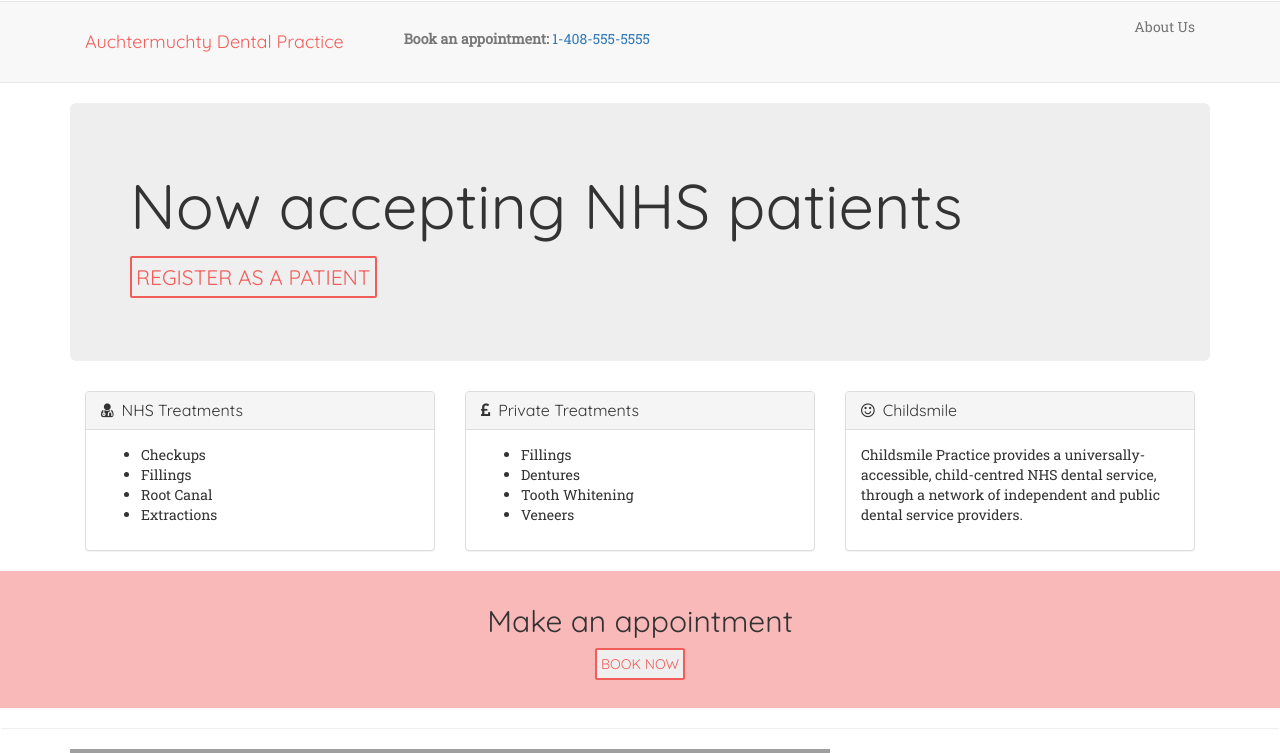
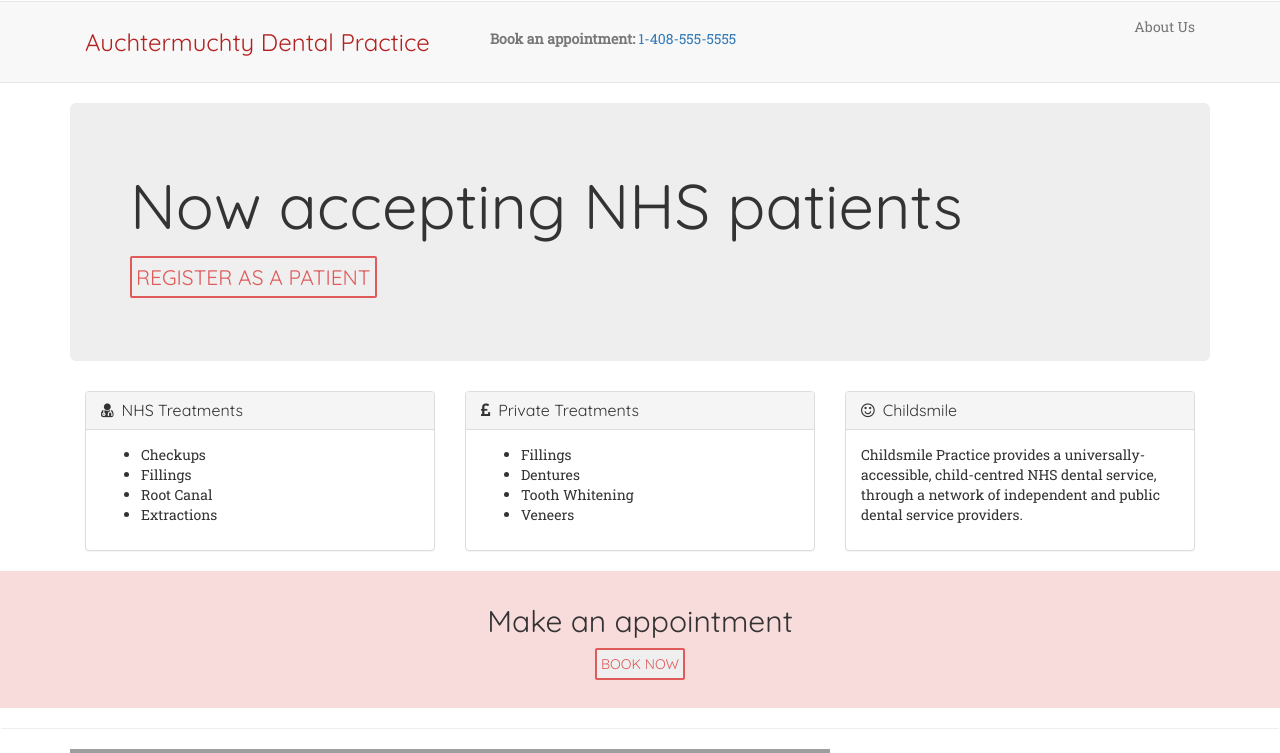
Before and after one commit to janewilson90/muchty, a PHP site: page / in a window 1280 px wide. Shown: the top 753 px of the page. Run offline with PHP 8.4, Linux system fonts and the light colour scheme; some libraries are stand-ins or nearby versions; grey boxes are pictures that could not be loaded.

Commit message:
New heart and footer

```diff
--- a/footer.php
+++ b/footer.php
@@ -1,5 +1,6 @@
+
+<footer>
   <div class="row">
-        <footer>
     <div class="container">
       <div class="col-md-6">
         <h4>British Dental Association</h4>
@@ -15,15 +16,18 @@
       </div>
       <div class="col-md-2">
         <h4>Copyright stuff</h4>
-              <p>
-                <span class="text">Made with</span>
-                <span class="heart">&#9829; </span>
-                <span class="text">in Dundee</span>
-              </p>
+
+      </div>
+
+    </div>
+  </div>
+  <div class="row">
+    <div class="love-dundee col s12">
+      <p>Made with <span class="heart pulse">&#9829;</span> in Dundee</p>
     </div>
   </div>
 </footer>
-      </div>
+
 
 
 
--- a/index.php
+++ b/index.php
@@ -50,8 +50,8 @@
                 <h3 class="panel-title"><i class="fa fa-smile-o"></i>Childsmile</h3>
               </div>
               <div class="panel-body">
-                <p>Childsmile Practice provides a universally-accessible, child-centred NHS dental service, through a network of independent and public dental service providers.</p>
-              </div>
+                <p>Childsmile Practice provides a universally-accessible, child-centred NHS dental service, through a network of independent and public dental service providers.</p
+>              </div>
             </div>
           </div>
 
--- a/sass/_mixins.sass
+++ b/sass/_mixins.sass
@@ -106,3 +106,82 @@
     a
       color: $color
       text-decoration: none
+
+
+=love-dundee($size1, $size2, $text-align)
+  font: italic $size1 Georgia
+  text-align: $text-align
+  .heart
+    font-style: normal
+    font-size: $size2
+    text-align: center
+    color: firebrick
+  .pulse
+    -webkit-animation: pulse 1s linear infinite
+    -moz-animation: pulse 1s linear infinite
+    -ms-animation: pulse 1s linear infinite
+    animation: pulse 1s linear infinite
+
+  @keyframes "pulse"
+    0%
+      -webkit-transform: scale(1.1)
+      -moz-transform: scale(1.1)
+      -o-transform: scale(1.1)
+      -ms-transform: scale(1.1)
+      transform: scale(1.1)
+
+    50%
+      -webkit-transform: scale(0.8)
+      -moz-transform: scale(0.8)
+      -o-transform: scale(0.8)
+      -ms-transform: scale(0.8)
+      transform: scale(0.8)
+
+    100%
+      -webkit-transform: scale(1)
+      -moz-transform: scale(1)
+      -o-transform: scale(1)
+      -ms-transform: scale(1)
+      transform: scale(1)
+
+
+  @-moz-keyframes pulse
+    0%
+      -moz-transform: scale(1.1)
+      transform: scale(1.1)
+
+    50%
+      -moz-transform: scale(0.8)
+      transform: scale(0.8)
+
+    100%
+      -moz-transform: scale(1)
+      transform: scale(1)
+
+
+  @-webkit-keyframes "pulse"
+    0%
+      -webkit-transform: scale(1.1)
+      transform: scale(1.1)
+
+    50%
+      -webkit-transform: scale(0.8)
+      transform: scale(0.8)
+
+    100%
+      -webkit-transform: scale(1)
+      transform: scale(1)
+
+
+  @-ms-keyframes "pulse"
+    0%
+      -ms-transform: scale(1.1)
+      transform: scale(1.1)
+
+    50%
+      -ms-transform: scale(0.8)
+      transform: scale(0.8)
+
+    100%
+      -ms-transform: scale(1)
+      transform: scale(1)
--- a/sass/_settings.sass
+++ b/sass/_settings.sass
@@ -1,5 +1,6 @@
 
 //COLOURS//
-$muchty-red: #f25d59
+$muchty-red: #b22222
 $muchty-red-light: lighten($muchty-red, 20%)
+$muchty-red-lighter: lighten($muchty-red, 50%)
 $muchty-red-dark: darken($muchty-red, 20%)
--- a/sass/muchty.sass
+++ b/sass/muchty.sass
@@ -12,17 +12,19 @@ body
   width: auto !important
   overflow-x: hidden !important
 
+
 .navbar-header
   .navbar-brand
     font-family: Quicksand
     font-weight: 400
+    font-size: 24px
     color: $muchty-red
   .header-book
     @include vertical-align
     padding: 12px 15px
 
 .row.appointments
-  background-color: $muchty-red-light
+  background-color: $muchty-red-lighter
   text-align: center
   padding: 1em 0 2em 0
 
@@ -33,7 +35,7 @@ body
   @include link-list("\f14c", 1.2em, #d3d3d3)
 
 .casper
-  @include ghost-button("Quicksand", "12px", $muchty-red, 2px, $muchty-red, 4px, 300ms, #000000 )
+  @include ghost-button("Quicksand", "12px", $muchty-red-light, 2px, $muchty-red-light, 4px, 300ms, #000000 )
   @include border-radius(2px)
   font-weight: 400
 
@@ -52,20 +54,9 @@ body
 
 
 footer
-  background-color: $muchty-red
+  background-color: $muchty-red-light
 
 
-.text
-  font: italic 16px Georgia
+.love-dundee
   text-align: center
-
-.heart
-  display: inline-block
-  font-size: 12px
-  font-family: Georgia
-  font-style: normal
-  color: firebrick
-  text-align: center
-  min-width: 12px
-  &:hover
-    cursor: pointer
+  @include love-dundee(16px, 20px, "left")
--- a/stylesheets/muchty.css
+++ b/stylesheets/muchty.css
@@ -12,7 +12,8 @@ body {
 .navbar-header .navbar-brand {
   font-family: Quicksand;
   font-weight: 400;
-  color: #f25d59; }
+  font-size: 24px;
+  color: #b22222; }
 .navbar-header .header-book {
   padding: 12px 15px; }
   .navbar-header .header-book:before {
@@ -23,7 +24,7 @@ body {
     width: 0.1px; }
 
 .row.appointments {
-  background-color: #f9b9b8;
+  background-color: #f8dbdb;
   text-align: center;
   padding: 1em 0 2em 0; }
 
@@ -50,8 +51,8 @@ body {
   text-transform: uppercase;
   font-family: "Quicksand";
   font-size: "12px";
-  color: #f25d59;
-  border: 2px solid #f25d59;
+  color: #e05a5a;
+  border: 2px solid #e05a5a;
   padding: 4px;
   -webkit-transition: color 300ms, background 300ms;
   transition: color 300ms, background 300ms;
@@ -61,7 +62,7 @@ body {
   border-radius: 2px;
   font-weight: 400; }
   .casper:hover {
-    background: #f25d59;
+    background: #e05a5a;
     color: #000000; }
 
 .gmap {
@@ -77,19 +78,68 @@ body {
     height: 100% !important; }
 
 footer {
-  background-color: #f25d59; }
+  background-color: #e05a5a; }
 
-.text {
+.love-dundee {
+  text-align: center;
   font: italic 16px Georgia;
-  text-align: center; }
-
-.heart {
-  display: inline-block;
-  font-size: 12px;
-  font-family: Georgia;
-  font-style: normal;
-  color: firebrick;
-  text-align: center;
-  min-width: 12px; }
-  .heart:hover {
-    cursor: pointer; }
+  text-align: "left"; }
+  .love-dundee .heart {
+    font-style: normal;
+    font-size: 20px;
+    text-align: center;
+    color: firebrick; }
+  .love-dundee .pulse {
+    -webkit-animation: pulse 1s linear infinite;
+    -moz-animation: pulse 1s linear infinite;
+    -ms-animation: pulse 1s linear infinite;
+    animation: pulse 1s linear infinite; }
+@keyframes "pulse" {
+  0% {
+    -webkit-transform: scale(1.1);
+    -moz-transform: scale(1.1);
+    -o-transform: scale(1.1);
+    -ms-transform: scale(1.1);
+    transform: scale(1.1); }
+  50% {
+    -webkit-transform: scale(0.8);
+    -moz-transform: scale(0.8);
+    -o-transform: scale(0.8);
+    -ms-transform: scale(0.8);
+    transform: scale(0.8); }
+  100% {
+    -webkit-transform: scale(1);
+    -moz-transform: scale(1);
+    -o-transform: scale(1);
+    -ms-transform: scale(1);
+    transform: scale(1); } }
+@-moz-keyframes pulse {
+  0% {
+    -moz-transform: scale(1.1);
+    transform: scale(1.1); }
+  50% {
+    -moz-transform: scale(0.8);
+    transform: scale(0.8); }
+  100% {
+    -moz-transform: scale(1);
+    transform: scale(1); } }
+@-webkit-keyframes "pulse" {
+  0% {
+    -webkit-transform: scale(1.1);
+    transform: scale(1.1); }
+  50% {
+    -webkit-transform: scale(0.8);
+    transform: scale(0.8); }
+  100% {
+    -webkit-transform: scale(1);
+    transform: scale(1); } }
+@-ms-keyframes "pulse" {
+  0% {
+    -ms-transform: scale(1.1);
+    transform: scale(1.1); }
+  50% {
+    -ms-transform: scale(0.8);
+    transform: scale(0.8); }
+  100% {
+    -ms-transform: scale(1);
+    transform: scale(1); } }
```
Lines whose indentation alone changed are shown as unchanged.
